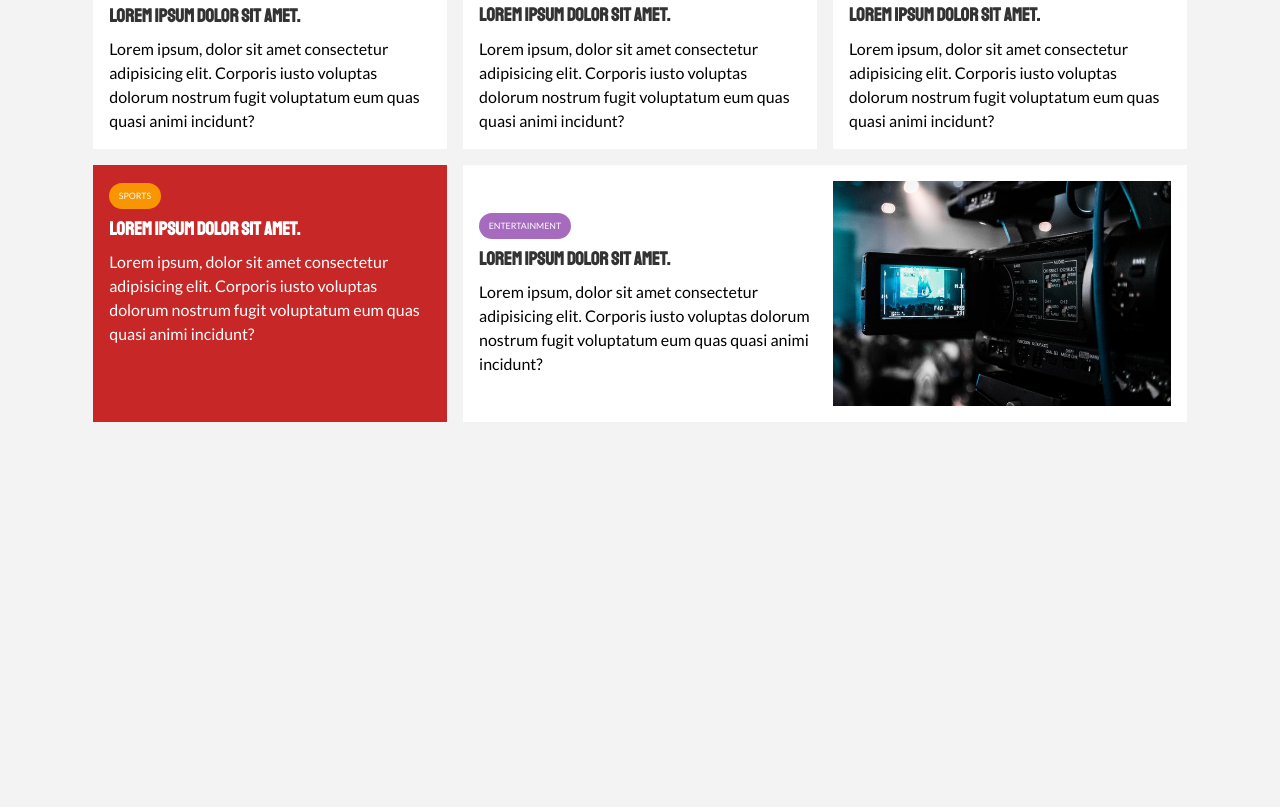
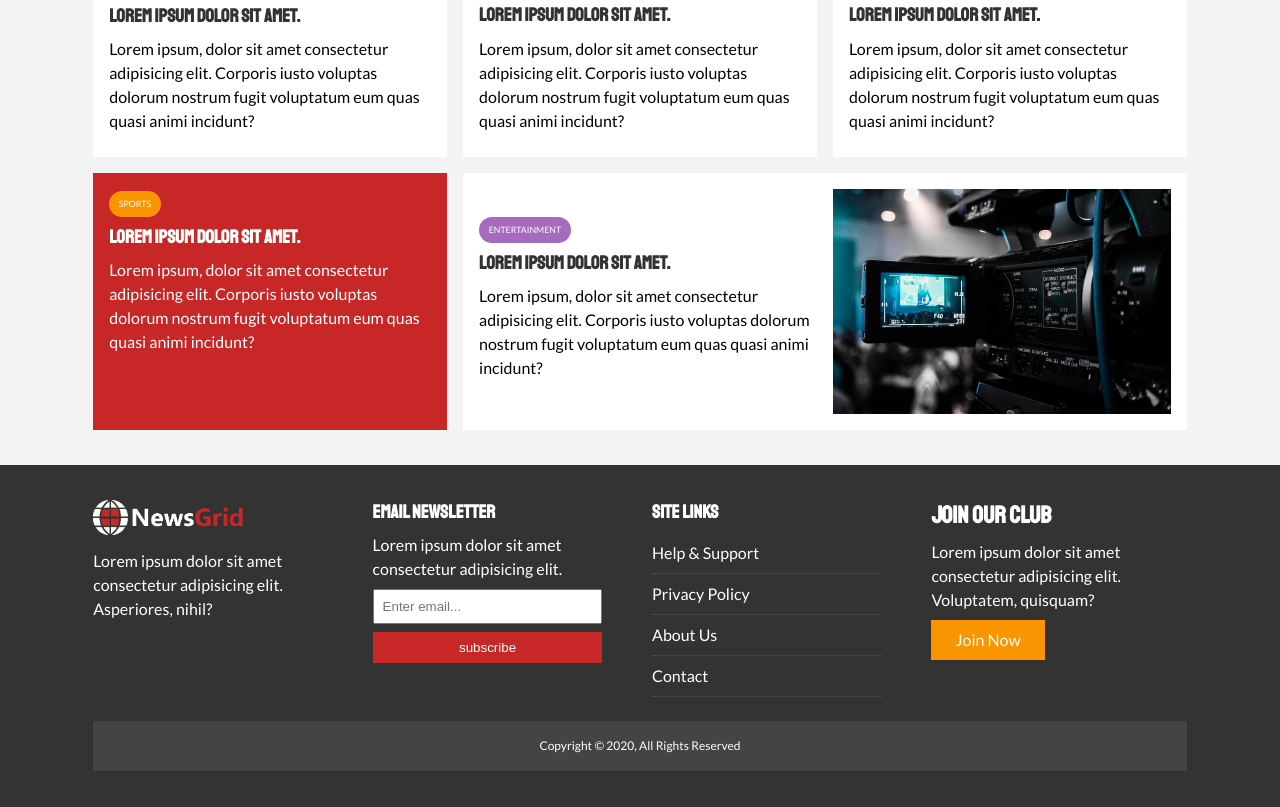
Before and after one commit to kat0001/newsgrid, a plain HTML site: page index.html in a window 1280 px wide. Shown: the part 1161-1968 px from the top of the page. Before the commit the page ends 1618 px from the top, so only its background shows below. Drawn offline with Linux system fonts and the light colour scheme.

Commit message:
footer, grid

```diff
--- a/css/style.css
+++ b/css/style.css
@@ -2,7 +2,7 @@
     --primary-color: #c72727;
     --secondary-color: #f99500;
     --light-color: #f3f3f3;
-    --dark_color: #333;
+    --dark-color: #333;
     --max-width: 1100px;
 }
 
@@ -31,6 +31,10 @@ a {
 
 ul {
     list-style: none;
+}
+
+p {
+    margin: .5rem 0;
 }
 
 img {
@@ -130,6 +134,16 @@ h1, h2, h3, h4, h5, h6 {
 .p-1 { padding: 1.5rem 0}
 .p-3 { padding: 2rem 0}
 .p-3 { padding: 3rem 0}
+
+.list li {
+    padding: 0.5rem 0;
+    border-bottom: #555 dotted 1px;
+    width: 90%;
+}
+
+.list li a:hover {
+    color: var(--primary-color) !important ;
+}
 
 /* navigation */
 
@@ -243,3 +257,42 @@ h1, h2, h3, h4, h5, h6 {
 #home-articles .articles-container > *:last-child {
     grid-column: 2 / span 2;
 }
+
+/* footer */
+
+#main-footer {
+    background: var(--dark-color);
+    color: #fff;
+}
+
+#main-footer img {
+    width: 150px;
+}
+
+#main-footer a {
+    color: #fff;
+}
+
+#main-footer .footer-container {
+    display: grid;
+    grid-template-columns: repeat(4, 1fr);
+    grid-gap: 1.5rem;
+}
+
+#main-footer .footer-container > *:last-child {
+    background: #444;
+    grid-column: 1 / span 4;
+    padding: .5rem;
+    text-align: center;
+    font-size: 0.75rem;
+}
+
+#main-footer .footer-container input[type='email'] {
+    width: 90%;
+    padding: 0.5rem;
+    margin-bottom: 0.5rem;
+}
+
+#main-footer .footer-container input[type='submit'] {
+    width: 90%;
+}
--- a/index.html
+++ b/index.html
@@ -124,5 +124,46 @@
             </article>
             </div>
         </section>
+
+        <!-- footer -->
+        <footer id="main-footer" class="py-2">
+            <div class="container footer-container">
+                <div>
+                    <img src="img/logo_light.png">
+                    <p>
+                        Lorem ipsum dolor sit amet consectetur adipisicing elit. Asperiores, nihil?
+                    </p>
+                </div>
+                <div>
+                    <h3>Email Newsletter</h3>
+                    <p>
+                        Lorem ipsum dolor sit amet consectetur adipisicing elit.
+                    </p>
+                    <form>
+                        <input type="email" placeholder="Enter email...">
+                        <input type="submit" value="subscribe" class="btn btn-primary">
+                    </form>
+                </div>
+                <div>
+                    <h3>Site Links</h3>
+                    <ul class="list">
+                        <li><a href="#">Help & Support</a></li>
+                        <li><a href="#">Privacy Policy</a></li>
+                        <li><a href="#">About Us</a></li>
+                        <li><a href="#">Contact</a></li>
+                    </ul>
+                </div>
+                <div>
+                    <h2>Join Our Club</h2>
+                    <p>Lorem ipsum dolor sit amet consectetur adipisicing elit. Voluptatem, quisquam?</p>
+                    <a href="#" class="btn btn-secondary">Join Now</a>
+                </div>
+                <div>
+                    <p>
+                        Copyright &copy; 2020, All Rights Reserved
+                    </p>
+                </div>
+            </div>
+        </footer>
     </body>
     </html>
```
